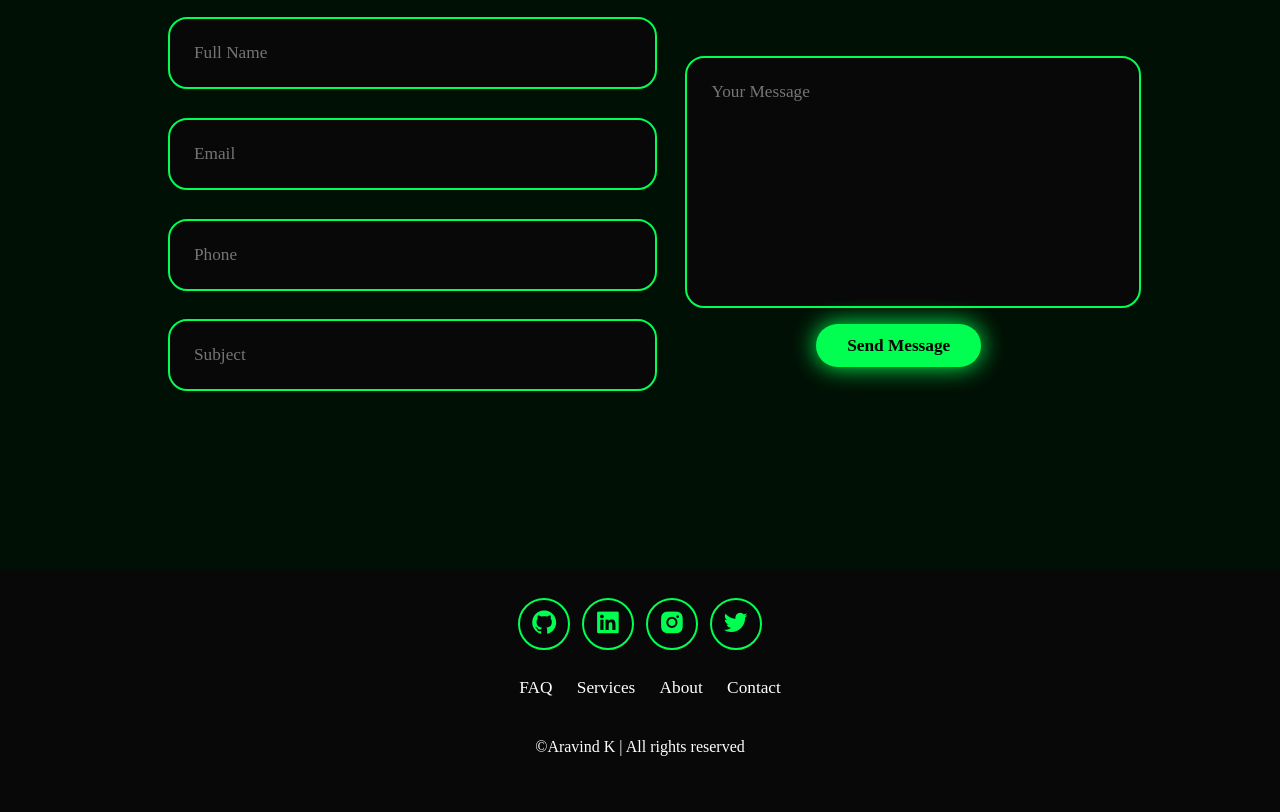
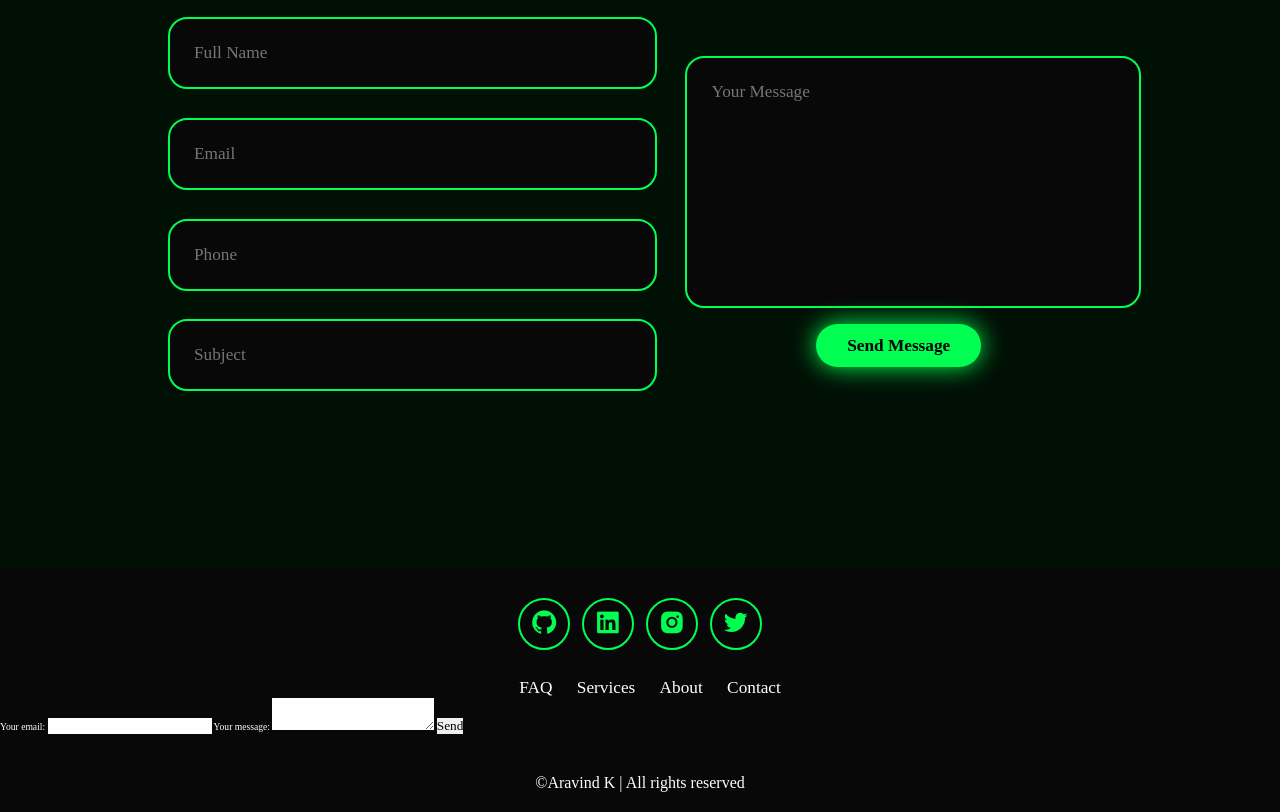
Before and after one commit to Aravind419/my_Portfolio, a plain HTML site: page index.html in a window 1280 px wide. Shown: the part 2791-3603 px from the top of the page. Before the commit the page ends 3567 px from the top, so only its background shows below. Drawn offline with nearby package versions, Linux system fonts and the light colour scheme.

Commit message:
testing form

```diff
--- a/index.html
+++ b/index.html
@@ -137,10 +137,7 @@
           <textarea name="Message" id="" cols="30" rows="10" placeholder="Your Message" required></textarea>
           <button type="submit"  class="btn">Send Message</button>
         </div>
-
-
-
-      </form>
+ </form>
 <!-- Custom alert box for message -->
     <div class="custom-alert" id="customAlert">
         Your message has been sent successfully!
@@ -182,6 +179,21 @@
   </li>
 
 </ul>
+<form
+  action="https://formspree.io/f/mzzpnjnb"
+  method="POST"
+>
+  <label>
+    Your email:
+    <input type="email" name="email">
+  </label>
+  <label>
+    Your message:
+    <textarea name="message"></textarea>
+  </label>
+  <!-- your other form fields go here -->
+  <button type="submit">Send</button>
+</form>
 
 <p class="copyright">
   &copy;Aravind K | All rights reserved
```
